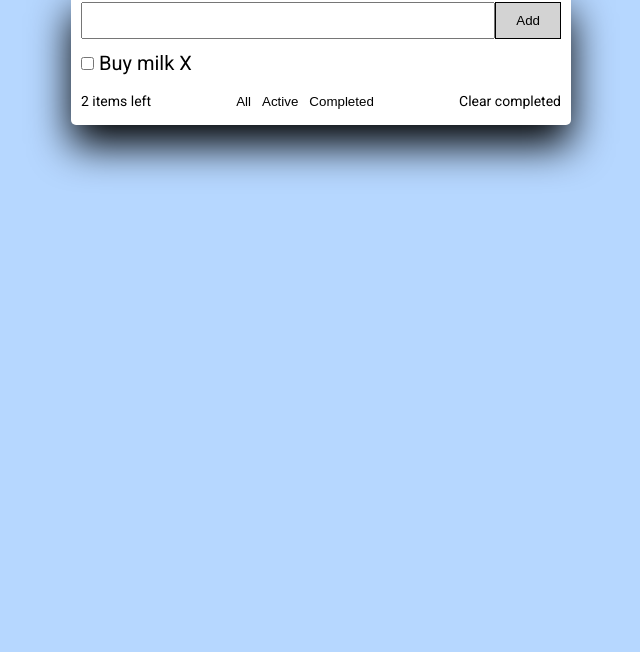
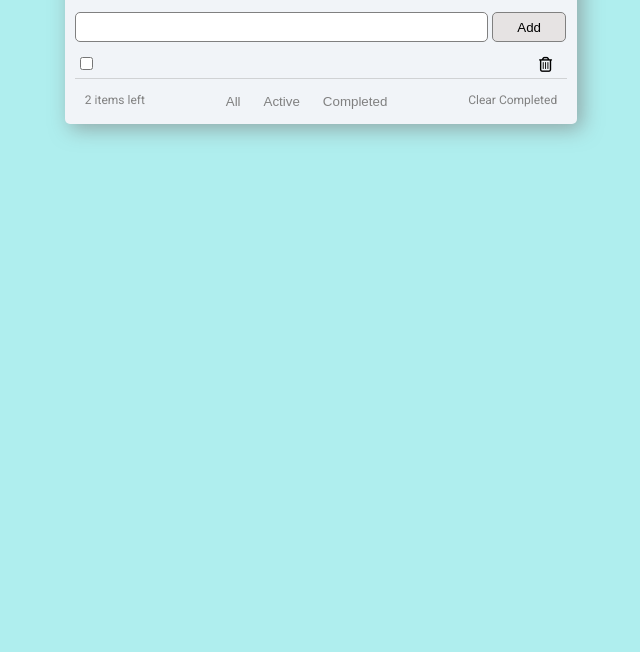
Before and after one commit to YarivGilad/todo-js-start, a website built with Vite: page index.html in a window 1280 px wide. Shown: the part 148-800 px from the top of the page, without its empty margins (319-959 px from the left). Built offline with nearby package versions, Linux system fonts and the light colour scheme.

Commit message:
First commit

```diff
--- a/index.html
+++ b/index.html
@@ -1,45 +1,40 @@
-<!doctype html>
+<!DOCTYPE html>
 <html lang="en">
   <head>
     <meta charset="UTF-8" />
     <link rel="icon" type="image/svg+xml" href="/vite.svg" />
     <meta name="viewport" content="width=device-width, initial-scale=1.0" />
     <title>Vite App</title>
-    <link rel="stylesheet" href="sass/main.scss">
+    <link rel="stylesheet" href="sass/main.scss" />
   </head>
   <body>
-    <div>
     <div class="wrapper">
-        <h1>Todo app</h1>
-        <div class="content">
+      <h1>Todo List</h1>
       <form>
-          <input type="text" id="task-input">
-          <button>Add</button>
+        <input type="text" id="task-input" />
+        <button id="add-btn">Add</button>
       </form>
       <ul class="todo-list">
         <li class="todo-item">
-            <input type="checkbox" id="check">
-            <label for="check">Buy milk</label>
-            <span>X</span>
+          <input type="checkbox" id="check" />
+          <span class="delete-btn"><i class="fa-regular fa-trash-can"></i></span>
         </li>
       </ul>
       <footer>
         <span>2 items left</span>
-          <div class="filters-box">
+        <div class="filters-container">
           <button class="filter-btn">All</button>
           <button class="filter-btn">Active</button>
           <button class="filter-btn">Completed</button>
         </div>
-          <a href="#">Clear completed</a>
+        <a href="#">Clear Completed</a>
       </footer>
     </div>
-      </div>
-    </div>
 
-
-
-
-
-    <script type="module" src="js/main.js"></script>
+    <script
+      src="https://kit.fontawesome.com/a3ef6dc515.js"
+      crossorigin="anonymous"
+    ></script>
+    <script src="js/main.js"></script>
   </body>
 </html>
--- a/js/main.js
+++ b/js/main.js
@@ -4,52 +4,45 @@
  * @param {HTMLElement} p the parent of the element
  * @returns an HTMLElement
  */
-const $ = (s,p = document)=> p.querySelector(s);
-const genID = ()=> Math.random().toString(36).slice(2,8);
-
+const $ = (s, p = document) => p.querySelector(s);
+const genID = () => Math.random().toString(36).slice(2, 8);
 
 // UI DOM elements
-const form = $('form');
-const todoList = $('ul.todo-list');
-const taskInput = $('#task-input');
+const form = $("form");
+const todoList = $("ul.todo-list");
+const taskInput = $("#task-input");
 
 //global variables
-const todos = [
-    {
-        id: genID(),
-        task:'buy milk',
-        completed:false
-    }
-];
-
+const todos = [];
 
 init();
 
-function init(){
-    form.addEventListener('submit',onFormSubmit);
+function init() {
+  form.addEventListener("submit", onFormSubmit);
 }
 
-function onFormSubmit(event){
+function onFormSubmit(event) {
   event.preventDefault();
   // on new task entered --> create new list item
   todos.push({
     id: genID(),
     task: taskInput.value,
-        completed:false
-    })
+    completed: false,
+  });
   render();
 }
 
-function render(){
-    let markup = '';
+function render() {
+  let markup = "";
   // loop over todos array
-    for(let todo of todos) {
+  for (let todo of todos) {
     // each item will be translated to li item in the ul...
     markup += `<li class="todo-item">
-        <input type="checkbox" id="check" ${todo.completed ? 'checked' : ''}>
+        <input type="checkbox" id="check" ${todo.completed ? "checked" : ""}>
         <label for="check">${todo.task}</label>
-        <span>X</span>
-      </li>`
+        <span class="delete-btn"><i class="fa-regular fa-trash-can"></i></span>
+      </li>`;
   }
+  //   console.log(todos);
   todoList.innerHTML = markup;
 }
--- a/sass/main.scss
+++ b/sass/main.scss
@@ -8,79 +8,80 @@
 * Add your own CSS code below...
 */
 body{
-  background-color: rgb(182, 215, 255);
-  padding-top: 10rem;
+  background-color: paleturquoise;
   @include flex-box($ai:flex-start);
-  .wrapper {
-    display: flex;
-    justify-content: center;
-    align-items: center;
-    flex-direction: column;
-    // width: 50rem;
-    // margin: 0 auto;
-    h1 {
-      margin-bottom: 1rem;
+
+  .wrapper{
+    margin-top: 10rem;
+    padding: 0 1rem;
+    color: black;
+    width: 40%;
+    box-shadow: 5px 5px 20px rgba(128, 128, 128, 0.636);
+    border-radius: 5px;
+    background-color: #f1f4f8;
+
+    h1{
+      padding: 2rem;
+      margin: 0 auto;
+      width: 200px;
+      text-align: center;
+      font-weight: bold;
+      font-size: 2rem;
+      color: rgb(9, 140, 151);
     }
 
-    .content {
-      background: white;
-      padding: 1rem;
-      box-shadow: 0rem 2rem 4rem rgba(0,0,0,1);
-      min-width: 50rem;
-      line-height: 2.8rem;
-      font-size: 2rem;
-      font-weight: 400;
-      display: flex;
-      flex-direction: column;
+    #task-input{
+      width: 84%;
+      height: 3rem;
+      background-color: white;
+      border: 1px solid grey;
+      color: black;
       border-radius: 5px;
+    }
 
-      form {
-        flex: 1;
-        display: flex;
-        #task-input {
+    #add-btn{
+      width: 15%;
+      height: 3rem;
+      border: 1px solid grey;
+      background-color: rgb(230, 227, 227);
+      border-radius: 5px;
+    }
+
+    .todo-list{
+      width: 100%;
+
+
+      .todo-item{
+        margin: 1rem auto;
+        width: 100%;
         padding: 0.5rem;
-          flex: 1;
+        border-bottom: 1px solid rgba(128, 128, 128, 0.3);
+
+        span{
+          float: right;
+          padding-right: 1rem;
+          font-size: 1.5rem;
         }
-        button {
-          padding: 1rem 2rem;
-          background-color: lightgrey;
-          border: 1px black solid;
+        span:hover{
+          cursor: pointer;
         }
       }
-      .todo-list {
-        margin-top: 1rem;
     }
-      footer {
+    footer{
+      width: 96%;
       display: flex;
-        justify-content: row;
       justify-content: space-between;
-        font-size: 1.4rem;
-        align-items: center;
-        margin-top: 1rem;
+      font-size: 1.2rem;
+      margin: 1.5rem auto;
+      color: grey;
 
-        .filters-box {
-          display: flex;
-          gap: 1.1rem;
-          font-size: 1rem;
+      .filters-container{
 
-          .filter-btn:hover {
-            border: 0.1rem solid cyan;
-            border-radius: 0.3rem;
-            padding: 0.5rem;
+        .filter-btn{
+          margin: 0 1rem;
         }
-          .filter-btn:active {
-            border: 0.1rem solid deeppink;
-            border-radius: 0.3rem;
-            padding: 0.5rem;
-          }
-          .filter-btn:focus {
-            border: 0.1rem solid deeppink;
-            border-radius: 0.3rem;
-            padding: 0.5rem;
+
       }
     }
   }
 }
-  }
-
-}
```
Also changed, not shown: sass/_base.scss (line endings or trailing spaces). Lines whose indentation alone changed are shown as unchanged.
